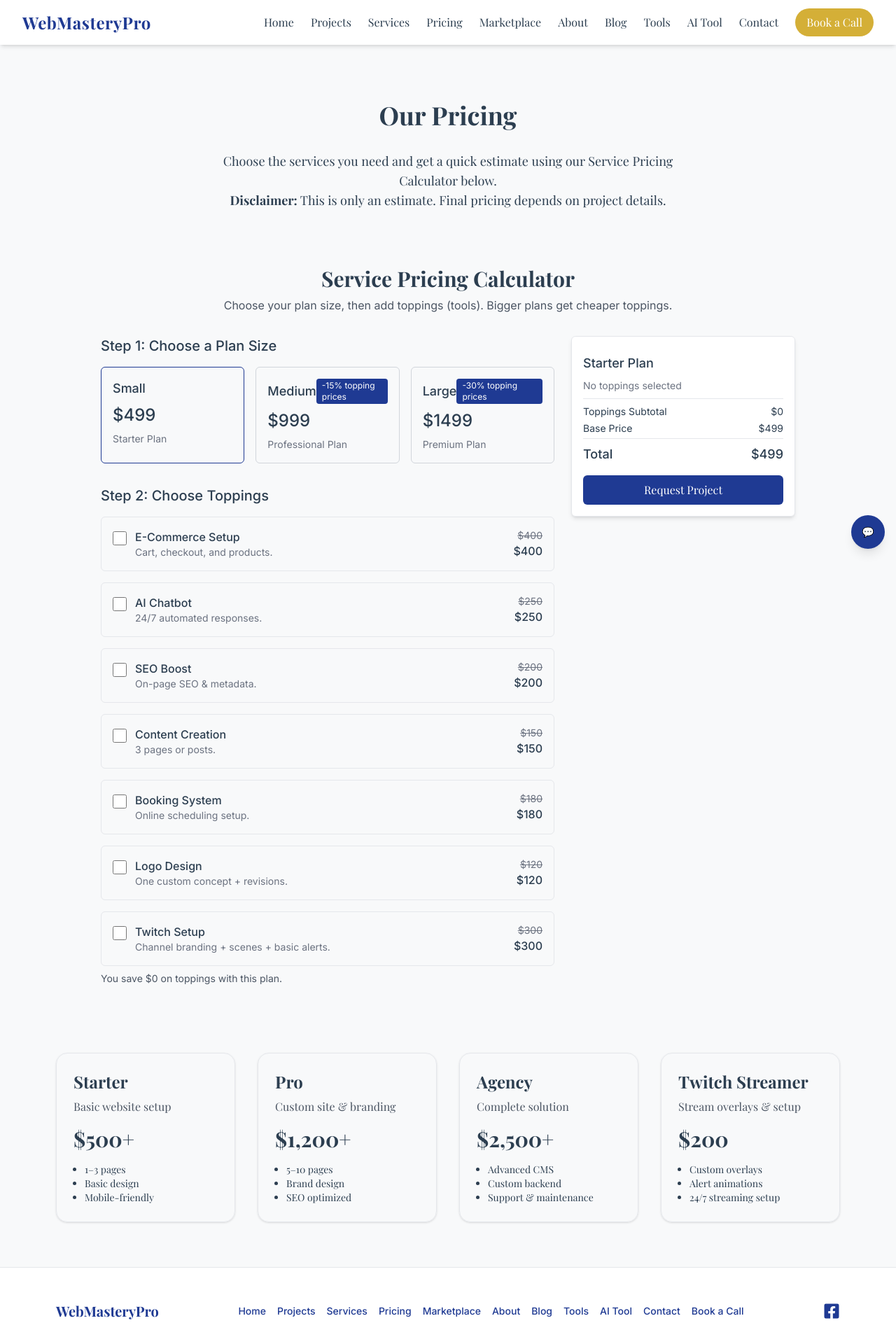
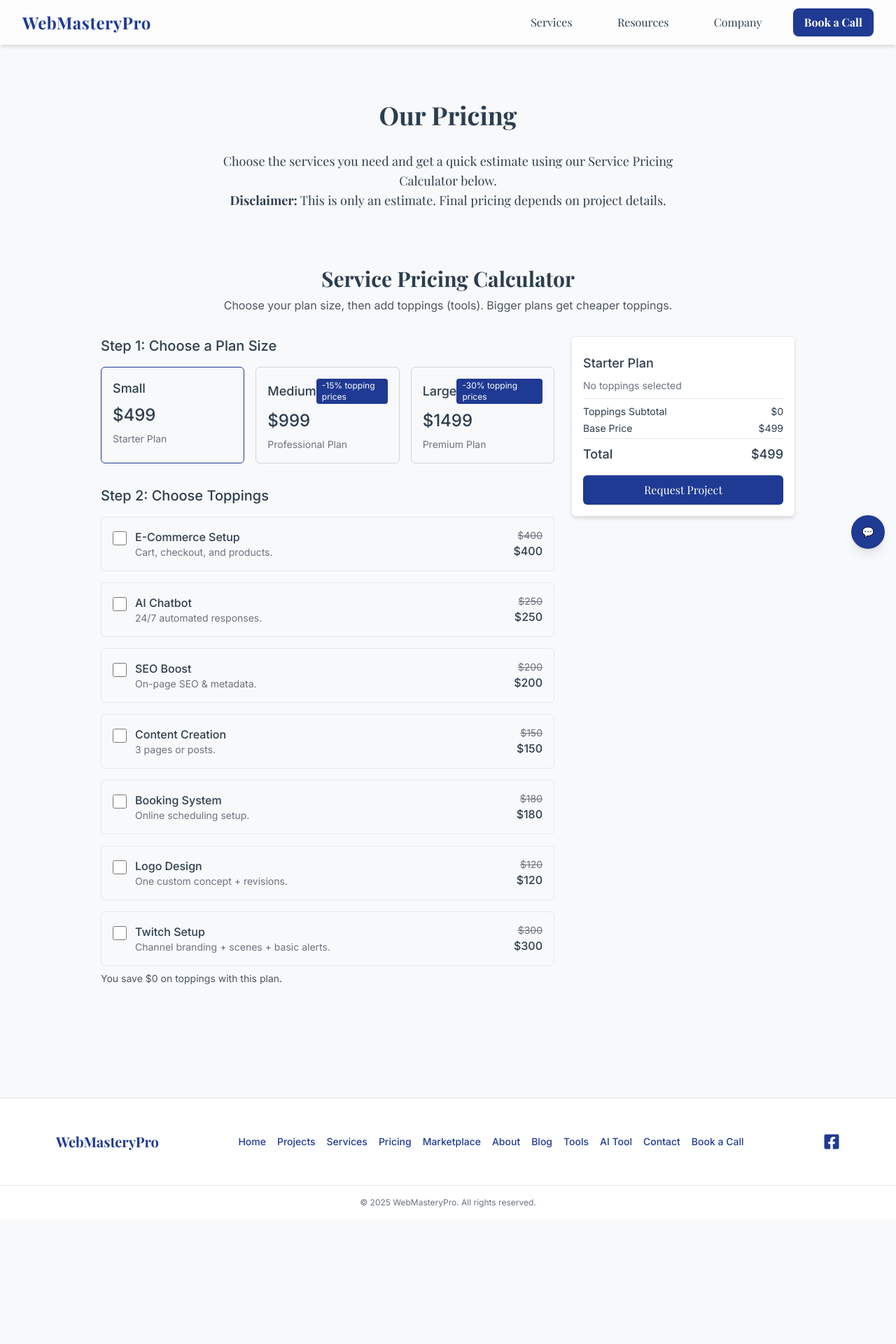
Before and after one commit to GitHubKing23/web-dev-frontend-, a React (Vite) app: page /pricing in a window 1280 px wide. Shown: the top 1920 px of the page at 70% size. After the commit the page ends 1742 px from the top, so only its background shows below. Built offline with nearby package versions, Linux system fonts and the light colour scheme.

Commit message:
Update Navbar, Pricing page, and other UI improvements

```diff
--- a/src/components/Navbar.jsx
+++ b/src/components/Navbar.jsx
@@ -1,80 +1,144 @@
-import React from 'react'; // ✅ REQUIRED for Jest testing
-import { useState } from 'react';
+import React, { useState } from 'react';
 import { Link, useLocation } from 'react-router-dom';
 
 export default function Navbar() {
   const [isOpen, setIsOpen] = useState(false);
+  const [dropdownOpen, setDropdownOpen] = useState(null);
   const location = useLocation();
 
-  const navLinks = [
-    { label: 'Home', to: '/' },
-    { label: 'Projects', to: '/projects' },
-    { label: 'Services', to: '/services' },
-    { label: 'Pricing', to: '/pricing' },
-    { label: 'Marketplace', to: '/marketplace' },
-    { label: 'About', to: '/about' },
-    { label: 'Blog', to: '/blog' },
-    { label: 'Tools', to: '/tools' },
-    { label: 'AI Tool', to: '/ai' },              // ✅ NEW
-    { label: 'Contact', to: '/contact' },
-  ];
-
   const linkClasses = (path) =>
-    `text-text hover:text-accent font-medium transition-colors duration-200 ${
+    `block px-3 py-2 rounded-md text-text hover:text-accent transition-colors duration-200 ${
       location.pathname === path ? 'text-primary font-bold' : ''
     }`;
 
   return (
-    <nav className="bg-white shadow-md fixed w-full top-0 z-50 font-heading">
-      <div className="max-w-7xl mx-auto px-4 sm:px-6 lg:px-8 flex justify-between h-16 items-center">
-        <Link to="/" className="text-2xl font-bold text-primary tracking-wide">
+    <nav className="bg-white/90 backdrop-blur supports-[backdrop-filter]:bg-white/70 shadow-md fixed w-full top-0 z-50 font-heading">
+      <div className="max-w-7xl mx-auto px-4 sm:px-6 lg:px-8">
+        <div className="flex justify-between h-16 items-center">
+          {/* Brand */}
+          <Link to="/" className="text-2xl font-bold text-primary tracking-wide hover:opacity-90">
             WebMasteryPro
           </Link>
 
           {/* Desktop nav */}
-        <div className="hidden md:flex items-center space-x-6">
-          {navLinks.map((link) => (
-            <Link key={link.label} to={link.to} className={linkClasses(link.to)}>
-              {link.label}
-            </Link>
-          ))}
-          {/* ✅ Optional: prominent Calendly CTA */}
+          <div className="hidden md:flex items-center space-x-6 relative">
+            {/* Services Dropdown */}
+            <div
+              className="relative"
+              onMouseEnter={() => setDropdownOpen('services')}
+              onMouseLeave={() => setDropdownOpen(null)}
+            >
+              <button className="text-text hover:text-accent font-medium">Services</button>
+              {dropdownOpen === 'services' && (
+                <div className="absolute top-full mt-1 bg-white shadow-lg rounded-md py-2 w-48">
+                  <Link to="/services" className={linkClasses('/services')}>All Services</Link>
+                  <Link to="/pricing" className={linkClasses('/pricing')}>Pricing</Link>
+                  <Link to="/projects" className={linkClasses('/projects')}>Projects</Link>
+                </div>
+              )}
+            </div>
+
+            {/* Resources Dropdown */}
+            <div
+              className="relative"
+              onMouseEnter={() => setDropdownOpen('resources')}
+              onMouseLeave={() => setDropdownOpen(null)}
+            >
+              <button className="text-text hover:text-accent font-medium">Resources</button>
+              {dropdownOpen === 'resources' && (
+                <div className="absolute top-full mt-1 bg-white shadow-lg rounded-md py-2 w-48">
+                  <Link to="/blog" className={linkClasses('/blog')}>Blog</Link>
+                  <Link to="/vlog" className={linkClasses('/vlog')}>Vlog</Link>
+                  <Link to="/free-guide" className={linkClasses('/free-guide')}>Free Guide</Link>
+                  <Link to="/tools" className={linkClasses('/tools')}>Tools</Link>
+                  <Link to="/ai" className={linkClasses('/ai')}>AI Tool</Link>
+                </div>
+              )}
+            </div>
+
+            {/* Company Dropdown */}
+            <div
+              className="relative"
+              onMouseEnter={() => setDropdownOpen('company')}
+              onMouseLeave={() => setDropdownOpen(null)}
+            >
+              <button className="text-text hover:text-accent font-medium">Company</button>
+              {dropdownOpen === 'company' && (
+                <div className="absolute top-full mt-1 bg-white shadow-lg rounded-md py-2 w-48">
+                  <Link to="/about" className={linkClasses('/about')}>About</Link>
+                  <Link to="/marketplace" className={linkClasses('/marketplace')}>Marketplace</Link>
+                  <Link to="/contact" className={linkClasses('/contact')}>Contact</Link>
+                </div>
+              )}
+            </div>
+
+            {/* CTA */}
             <a
-            href="https://calendly.com/wise11jeff/webmasterypro-consultation"
+              href="https://calendly.com/wise11jeff/webmasterypro-consultation?utm_source=navbar&utm_medium=button&utm_campaign=book_consultation"
               target="_blank"
               rel="noopener noreferrer"
-            className="ml-2 inline-block bg-accent text-white px-4 py-2 rounded-full font-medium hover:opacity-90 transition"
+              className="inline-flex items-center rounded-lg bg-primary text-white px-4 py-2 font-semibold shadow hover:opacity-95 focus:outline-none focus:ring-2 focus:ring-primary/40 transition"
             >
               Book a Call
             </a>
           </div>
 
-        {/* Mobile menu button */}
-        <div className="md:hidden">
-          <button onClick={() => setIsOpen(!isOpen)} className="text-primary focus:outline-none" aria-label="Toggle menu">
-            ☰
+          {/* Mobile Hamburger */}
+          <button
+            type="button"
+            className="md:hidden inline-flex items-center justify-center p-2 rounded-md text-gray-700 hover:bg-gray-100 focus:outline-none focus:ring-2 focus:ring-primary/40"
+            aria-controls="mobile-menu"
+            aria-expanded={isOpen ? 'true' : 'false'}
+            onClick={() => setIsOpen((v) => !v)}
+          >
+            {isOpen ? (
+              <svg className="h-6 w-6" fill="none" stroke="currentColor">
+                <path strokeLinecap="round" strokeLinejoin="round" strokeWidth="2" d="M6 18L18 6M6 6l12 12" />
+              </svg>
+            ) : (
+              <svg className="h-6 w-6" fill="none" stroke="currentColor">
+                <path strokeLinecap="round" strokeLinejoin="round" strokeWidth="2" d="M4 6h16M4 12h16M4 18h16" />
+              </svg>
+            )}
           </button>
         </div>
       </div>
 
-      {/* Mobile dropdown */}
+      {/* Mobile Menu */}
       {isOpen && (
-        <div className="md:hidden px-4 pt-2 pb-4 space-y-2 bg-white shadow">
-          {navLinks.map((link) => (
-            <Link
-              key={link.label}
-              to={link.to}
-              className="block text-text hover:text-primary"
-              onClick={() => setIsOpen(false)}
-            >
-              {link.label}
-            </Link>
-          ))}
+        <div className="md:hidden border-t border-gray-100 bg-white px-4 py-3 space-y-1">
+          {/* Services */}
+          <details>
+            <summary className="font-medium text-text cursor-pointer py-2">Services</summary>
+            <Link to="/services" className={linkClasses('/services')} onClick={() => setIsOpen(false)}>All Services</Link>
+            <Link to="/pricing" className={linkClasses('/pricing')} onClick={() => setIsOpen(false)}>Pricing</Link>
+            <Link to="/projects" className={linkClasses('/projects')} onClick={() => setIsOpen(false)}>Projects</Link>
+          </details>
+
+          {/* Resources */}
+          <details>
+            <summary className="font-medium text-text cursor-pointer py-2">Resources</summary>
+            <Link to="/blog" className={linkClasses('/blog')} onClick={() => setIsOpen(false)}>Blog</Link>
+            <Link to="/vlog" className={linkClasses('/vlog')} onClick={() => setIsOpen(false)}>Vlog</Link>
+            <Link to="/free-guide" className={linkClasses('/free-guide')} onClick={() => setIsOpen(false)}>Free Guide</Link>
+            <Link to="/tools" className={linkClasses('/tools')} onClick={() => setIsOpen(false)}>Tools</Link>
+            <Link to="/ai" className={linkClasses('/ai')} onClick={() => setIsOpen(false)}>AI Tool</Link>
+          </details>
+
+          {/* Company */}
+          <details>
+            <summary className="font-medium text-text cursor-pointer py-2">Company</summary>
+            <Link to="/about" className={linkClasses('/about')} onClick={() => setIsOpen(false)}>About</Link>
+            <Link to="/marketplace" className={linkClasses('/marketplace')} onClick={() => setIsOpen(false)}>Marketplace</Link>
+            <Link to="/contact" className={linkClasses('/contact')} onClick={() => setIsOpen(false)}>Contact</Link>
+          </details>
+
+          {/* CTA */}
           <a
-            href="https://calendly.com/wise11jeff/webmasterypro-consultation"
+            href="https://calendly.com/wise11jeff/webmasterypro-consultation?utm_source=navbar&utm_medium=button&utm_campaign=book_consultation"
             target="_blank"
             rel="noopener noreferrer"
-            className="block mt-2 bg-accent text-white px-4 py-2 rounded-full text-center font-medium"
+            className="block w-full text-center rounded-lg bg-primary text-white px-4 py-2 font-semibold shadow hover:opacity-95 mt-3"
             onClick={() => setIsOpen(false)}
           >
             Book a Call
--- a/src/pages/Pricing.jsx
+++ b/src/pages/Pricing.jsx
@@ -1,6 +1,5 @@
-// src/pages/Pricing.jsx
 import React from "react";
-import ServicePricingCalculator from "../components/ServicePricingCalculator.jsx";
+import ServicePricingCalculator from "../components/ServicePricingCalculator";
 
 const Pricing = () => {
   return (
@@ -9,61 +8,17 @@ const Pricing = () => {
 
       <section className="mb-12">
         <p className="text-lg text-center max-w-2xl mx-auto">
-          Choose the services you need and get a quick estimate using our Service Pricing Calculator below.
+          Choose the services you need and get a quick estimate using our Service Pricing
+          Calculator below.
           <br />
-          <strong>Disclaimer:</strong> This is only an estimate. Final pricing depends on project details.
+          <strong>Disclaimer:</strong> This is only an estimate. Final pricing depends on
+          project details.
         </p>
       </section>
 
       <section className="mb-16">
         <ServicePricingCalculator />
       </section>
-
-      <section className="grid md:grid-cols-4 gap-8">
-        <div className="border p-6 rounded-xl shadow">
-          <h3 className="text-2xl font-semibold mb-2">Starter</h3>
-          <p className="text-gray-600 mb-4">Basic website setup</p>
-          <p className="text-3xl font-bold mb-4">$500+</p>
-          <ul className="text-sm list-disc ml-4">
-            <li>1–3 pages</li>
-            <li>Basic design</li>
-            <li>Mobile-friendly</li>
-          </ul>
-        </div>
-
-        <div className="border p-6 rounded-xl shadow">
-          <h3 className="text-2xl font-semibold mb-2">Pro</h3>
-          <p className="text-gray-600 mb-4">Custom site &amp; branding</p>
-          <p className="text-3xl font-bold mb-4">$1,200+</p>
-          <ul className="text-sm list-disc ml-4">
-            <li>5–10 pages</li>
-            <li>Brand design</li>
-            <li>SEO optimized</li>
-          </ul>
-        </div>
-
-        <div className="border p-6 rounded-xl shadow">
-          <h3 className="text-2xl font-semibold mb-2">Agency</h3>
-          <p className="text-gray-600 mb-4">Complete solution</p>
-          <p className="text-3xl font-bold mb-4">$2,500+</p>
-          <ul className="text-sm list-disc ml-4">
-            <li>Advanced CMS</li>
-            <li>Custom backend</li>
-            <li>Support &amp; maintenance</li>
-          </ul>
-        </div>
-
-        <div className="border p-6 rounded-xl shadow">
-          <h3 className="text-2xl font-semibold mb-2">Twitch Streamer</h3>
-          <p className="text-gray-600 mb-4">Stream overlays &amp; setup</p>
-          <p className="text-3xl font-bold mb-4">$200</p>
-          <ul className="text-sm list-disc ml-4">
-            <li>Custom overlays</li>
-            <li>Alert animations</li>
-            <li>24/7 streaming setup</li>
-          </ul>
-        </div>
-      </section>
     </main>
   );
 };
```
Lines whose indentation alone changed are shown as unchanged.
